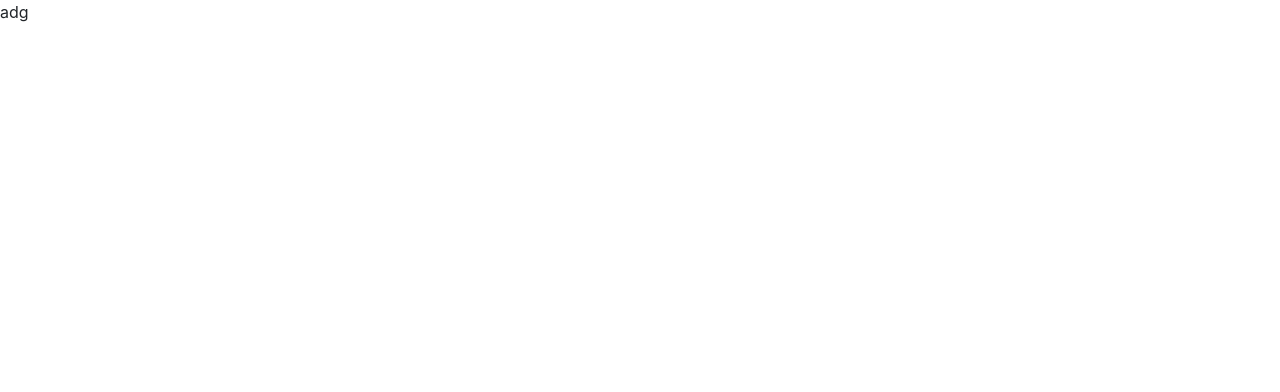
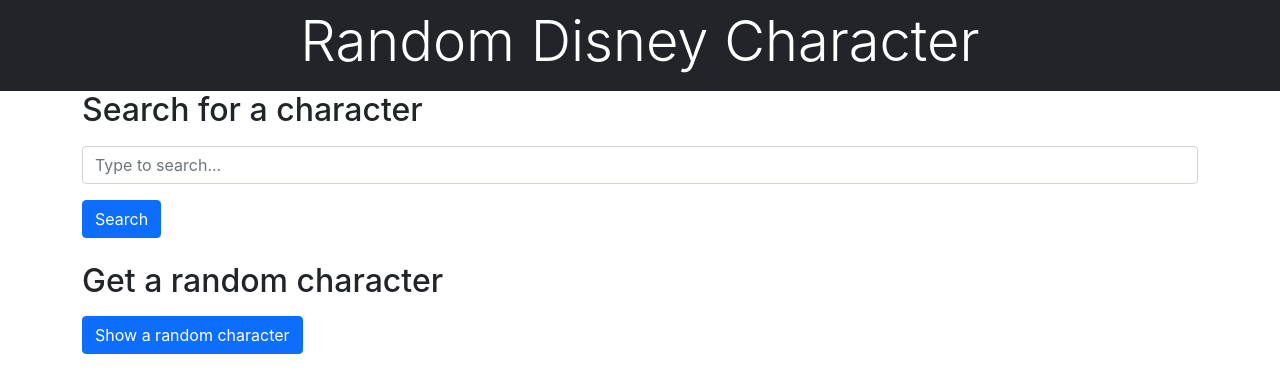
Before and after one commit to timppeli/react_randomdisney, a React (Create React App) app: page / in a window 1280 px wide. Shown: the top 392 px of the page. Built offline with nearby package versions, Linux system fonts and the light colour scheme.

Commit message:
Basic layout done, split into components and pages

```diff
--- a/src/App.css
+++ b/src/App.css
@@ -1,38 +1,23 @@
-.App {
-  text-align: center;
+ul {
+  list-style: none;
 }
 
-.App-logo {
-  height: 40vmin;
-  pointer-events: none;
+.appearances > li {
+  margin-bottom: 1em;
 }
 
-@media (prefers-reduced-motion: no-preference) {
-  .App-logo {
-    animation: App-logo-spin infinite 20s linear;
-  }
+.appearances > li > span:first-child {
+  font-weight: 500;
 }
 
-.App-header {
-  background-color: #282c34;
-  min-height: 100vh;
+.appearances > li > span:last-child {
   display: flex;
-  flex-direction: column;
-  align-items: center;
-  justify-content: center;
-  font-size: calc(10px + 2vmin);
-  color: white;
+  flex-wrap: wrap;
+  gap: .5em;
 }
 
-.App-link {
-  color: #61dafb;
+.appearances > li > span:last-child > * {
+  padding: 5px 10px;
+  background: #eee;
+  border-radius: 10px;
 }
-
-@keyframes App-logo-spin {
-  from {
-    transform: rotate(0deg);
-  }
-  to {
-    transform: rotate(360deg);
-  }
-}
--- a/src/App.js
+++ b/src/App.js
@@ -1,9 +1,15 @@
 import './App.css';
+import Header from './components/Header';
+import Random from './components/Random';
+import Search from './components/Search';
+import Character from './pages/Character';
 
 function App() {
   return (
-    <div>
-      adg
+    <div className="wrapper">
+      <Header />
+      <Search />
+      <Random />
     </div>
   );
 }
--- /dev/null
+++ b/src/components/Header.js
@@ -0,0 +1,7 @@
+import React from 'react';
+
+export default function Header() {
+  return (
+    <header className="bg-dark text-white text-center p-2"><h1 className="display-4">Random Disney Character</h1></header>
+  )
+}
--- /dev/null
+++ b/src/components/Random.js
@@ -0,0 +1,10 @@
+import React from 'react';
+
+export default function Random() {
+  return (
+    <div className="container">
+      <h2 className="mb-3">Get a random character</h2>
+      <button className="btn btn-primary">Show a random character</button>
+    </div>
+  )
+}
--- /dev/null
+++ b/src/components/Search.js
@@ -0,0 +1,11 @@
+import React from 'react';
+
+export default function Search() {
+  return (
+    <div className="container mb-4">
+      <h2 className="mb-3">Search for a character</h2>
+      <input className="form-control mb-3" placeholder="Type to search..."></input>
+      <button className="btn btn-primary">Search</button>
+    </div>
+  )
+}
--- /dev/null
+++ b/src/pages/Character.js
@@ -0,0 +1,16 @@
+import React from 'react';
+
+export default function Character() {
+  return (
+    <div className="container">
+      <h3>Character name</h3>
+      <img src="" />
+      <ul class="appearances">
+        <li>
+          <span>Movies:</span>
+          <span><span>[movies]</span></span>
+        </li>
+      </ul>
+    </div>
+  )
+}
```
Also changed, not shown: src/pages/Home.js (added, +10 -0 lines).
